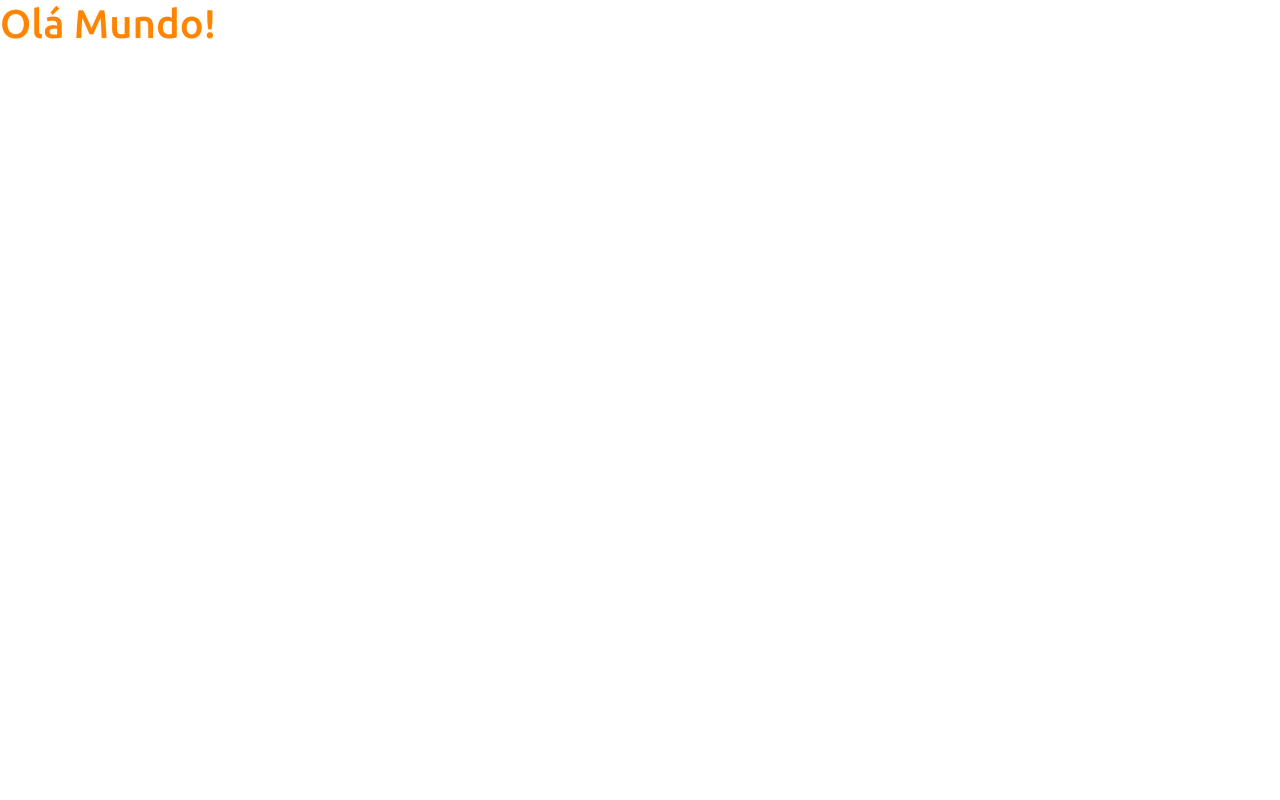
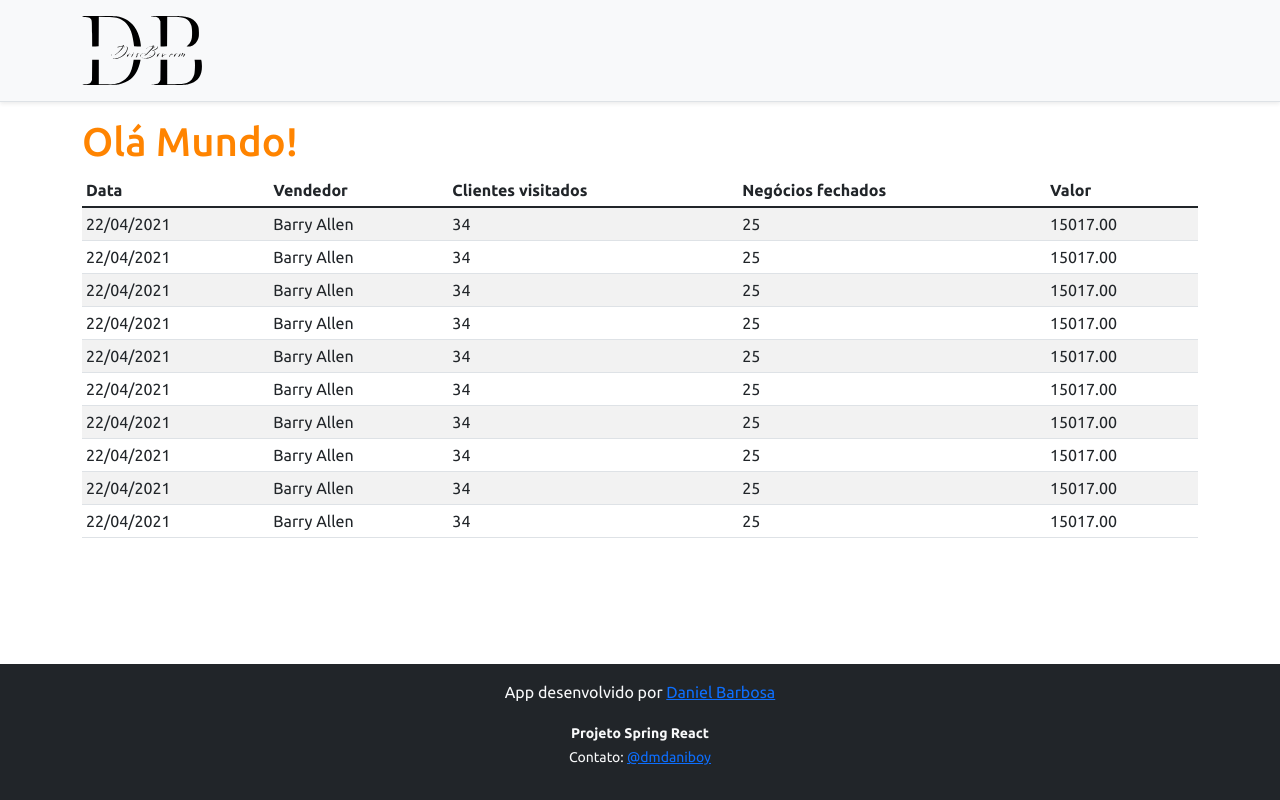
Before and after one commit to Jato30/DashboardVendas, a React (Create React App) app in the folder frontend/: page / in a window 1280 px wide. Built offline with nearby package versions, Linux system fonts and the light colour scheme.

Commit message:
TAbela Estática

```diff
--- a/frontend/src/App.tsx
+++ b/frontend/src/App.tsx
@@ -1,10 +1,16 @@
 
+import { NavBar, Footer, DataTable } from './components';
 
 function App() {
   return (
-    <div>
-      <h1 className="text-primary">Olá Mundo!</h1>
-    </div>
+    <>
+      <NavBar />
+      <div className="container">
+        <h1 className="text-primary">Olá Mundo!</h1>
+        <DataTable></DataTable>
+      </div>
+      <Footer />
+    </>
   );
 }
 
--- /dev/null
+++ b/frontend/src/components/DataTable/index.tsx
@@ -0,0 +1,39 @@
+
+import './styles.css';
+
+const TableRows: JSX.Element[] = [];
+
+for (let i=0; i < 10; i++){
+    TableRows.push(
+        <tr>
+            <td>22/04/2021</td>
+            <td>Barry Allen</td>
+            <td>34</td>
+            <td>25</td>
+            <td>15017.00</td>
+        </tr>
+    );
+}
+
+const DataTable = () => {
+    return (
+        <div className="table-responsive">
+            <table className="table table-striped table-sm">
+                <thead>
+                    <tr>
+                        <th>Data</th>
+                        <th>Vendedor</th>
+                        <th>Clientes visitados</th>
+                        <th>Negócios fechados</th>
+                        <th>Valor</th>
+                    </tr>
+                </thead>
+                <tbody>
+                    { TableRows }
+                </tbody>
+            </table>
+        </div>
+    );
+}
+
+export default DataTable;
--- /dev/null
+++ b/frontend/src/components/Footer/index.tsx
@@ -0,0 +1,16 @@
+
+import './styles.css';
+
+const Footer = () => {
+    return (
+        <footer className="footer mt-auto py-3 bg-dark">
+            <div className="container">
+                <p className="text-light">App desenvolvido por <a href="https://github.com/Jato30" target="_blank" rel="noreferrer">Daniel Barbosa</a></p>
+                <p className="text-light"><small><strong>Projeto Spring React</strong><br />
+                    Contato: <a href="https://instagr.am/dmdaniboy" target="_blank" rel="noreferrer">@dmdaniboy</a></small></p>
+            </div>
+        </footer>
+    );
+}
+
+export default Footer;
--- /dev/null
+++ b/frontend/src/components/NavBar/index.tsx
@@ -0,0 +1,17 @@
+
+import './styles.css';
+import Logo1 from 'assets/images/logo1.svg';
+
+const NavBar = () => {
+    return (
+        <div className="d-flex flex-column flex-md-row align-items-center p-3 px-md-4 mb-3 bg-light border-bottom shadow-sm">
+            <div className="container">
+                <nav className="my-2 my-md-0 mr-md-3">
+                    <img src={Logo1} alt="DevSuperior" width="120" />
+                </nav>
+            </div>
+        </div>
+    );
+}
+
+export default NavBar;
--- /dev/null
+++ b/frontend/src/components/index.tsx
@@ -0,0 +1,5 @@
+import NavBar from './NavBar';
+import DataTable from './DataTable';
+import Footer from './Footer';
+
+export { NavBar, Footer, DataTable };
```
Also changed, not shown: frontend/src/assets/images/logo1.png (added), frontend/src/assets/images/logo1.svg (added), frontend/src/components/DataTable/styles.css (added), frontend/src/components/Footer/styles.css (added), frontend/src/components/NavBar/styles.css (added).
